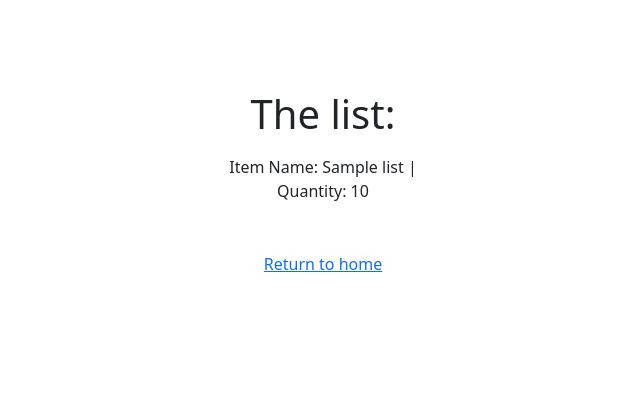
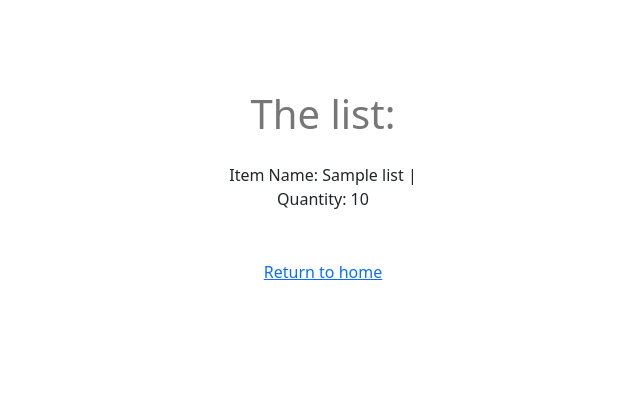
Before and after one commit to EstebanLouerat/IPI-Python, a Flask app: page /list in a window 1280 px wide. Shown: the top 420 px of the page, without its empty margins (317-957 px from the left). Run offline with Flask 3, Linux system fonts and the light colour scheme; the visitor is signed in with stand-in values (Sample User, id 1); tables that the repository leaves empty hold one stand-in row (values such as "Sample post").

Commit message:
correction css liste

```diff
--- a/static/style.css
+++ b/static/style.css
@@ -93,7 +93,17 @@ input:focus {
 }
 
 .List-screen {
-    background-color: #FFF;
+    background-color: #fff;
     padding: 20px;
     border-radius: 5px
 }
+
+.List-title {
+    text-align: center;
+    color: #777;
+}
+
+.List-form {
+    text-align: center;
+    color: #2980B9;
+}
--- a/templates/list.html
+++ b/templates/list.html
@@ -13,7 +13,8 @@
 <div class="List">
   <div class="List-screen">
     <div class="text-center vh-100">
-      <h1 class="mt-auto mb-auto">The list: </h1>
+      <h1 class="List-title">The list: </h1>
+        <div class="List-Form"></div>
           <div class="alert">
             {% for index in range(names | length) %}
             <p>Item Name: {{ names[index] }} | Quantity: {{ quantities[index] }} </p>
@@ -28,5 +29,6 @@
         </div>
       </div>
     </div>
+  </div>
 
 {% endif %}
```
Lines whose indentation alone changed are shown as unchanged.
